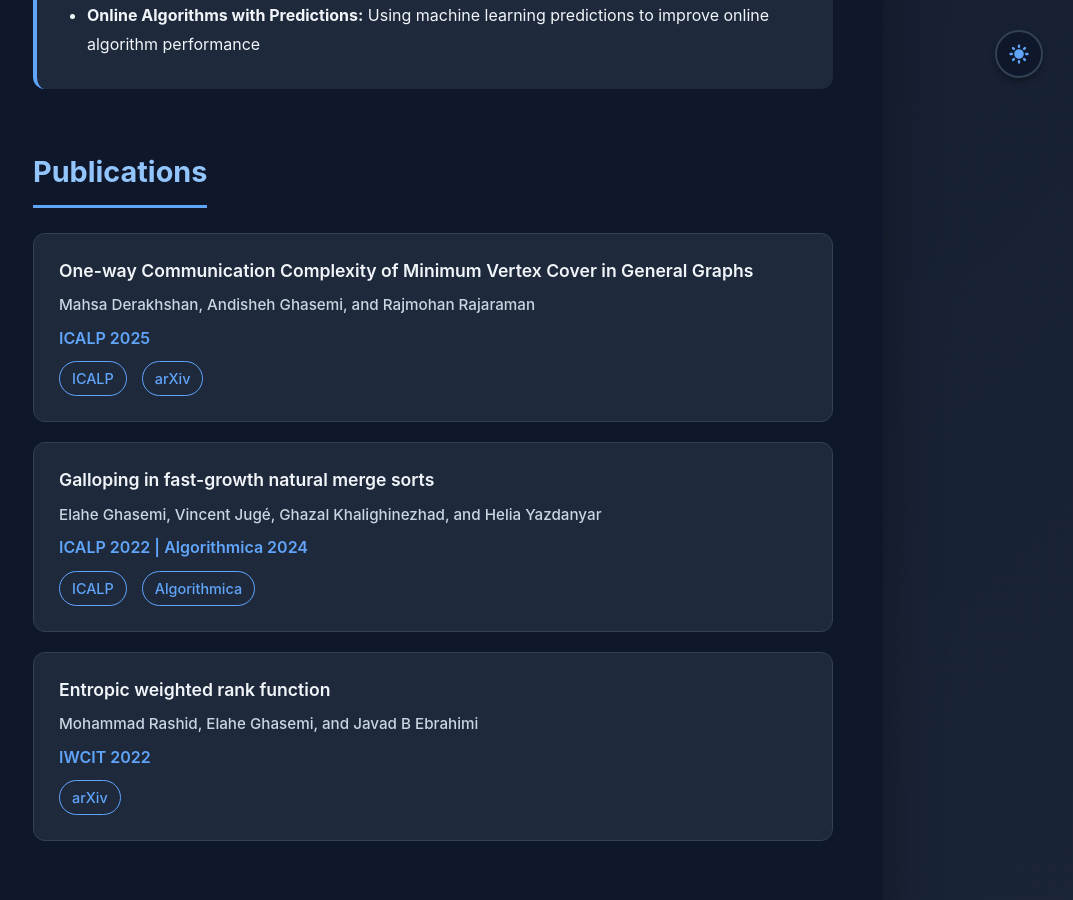
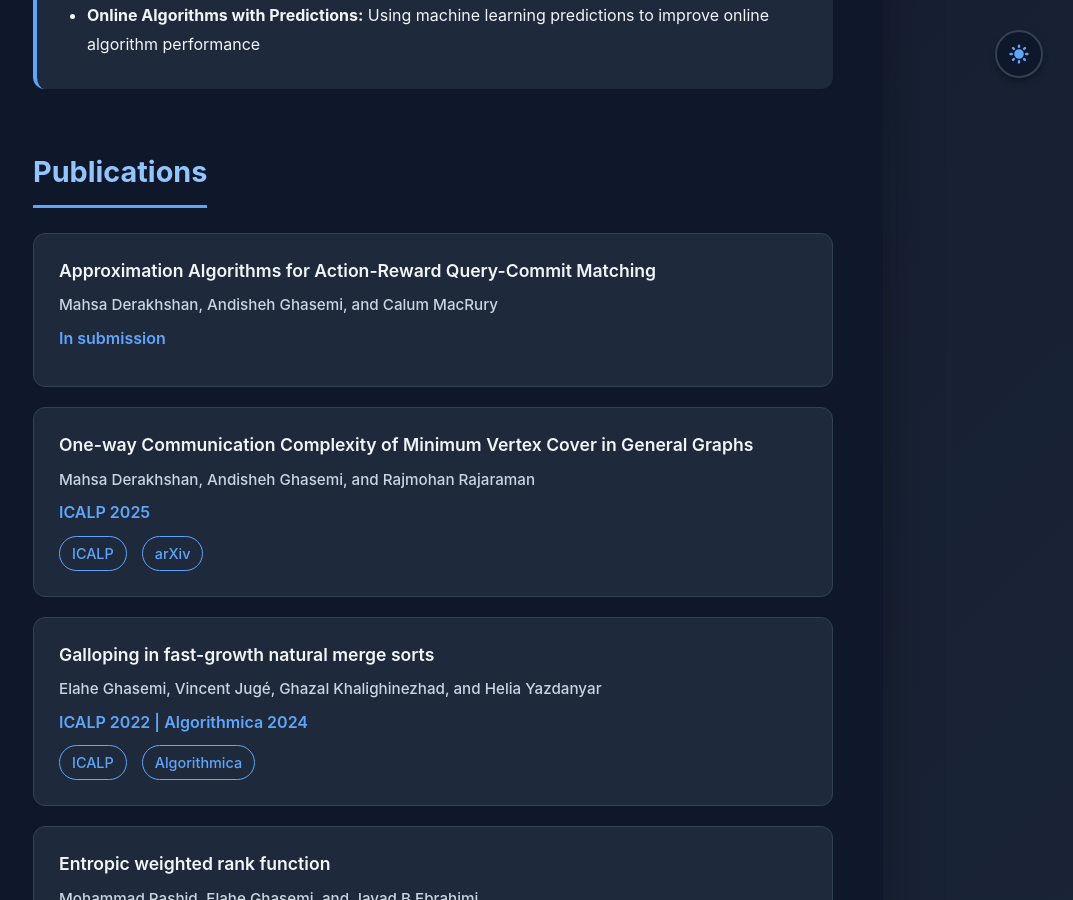
Before and after one commit to andisheGhs/andisheGhs.github.io, a Jekyll site: the page index.html, which Jekyll copies as it is, in a window 1280 px wide and 900 px high, scrolled down 1492 px. Shown: the whole window, without its empty margins (207-1280 px from the left). Built offline with Jekyll 4.4.1, drawn with Linux system fonts in a browser that asks for light colours.

Commit message:
gig economy paper in submission

```diff
--- a/index.html
+++ b/index.html
@@ -811,6 +811,12 @@
                 <h2>Publications</h2>
 
                 <div class="publication">
+                    <h3>Approximation Algorithms for Action-Reward Query-Commit Matching </h3>
+                    <p class="authors">Mahsa Derakhshan, Andisheh Ghasemi, and Calum MacRury</p>
+                    <p class="venue">In submission</p>
+                </div>
+
+                <div class="publication">
                     <h3>One-way Communication Complexity of Minimum Vertex Cover in General Graphs</h3>
                     <p class="authors">Mahsa Derakhshan, Andisheh Ghasemi, and Rajmohan Rajaraman</p>
                     <p class="venue">ICALP 2025</p>
```
